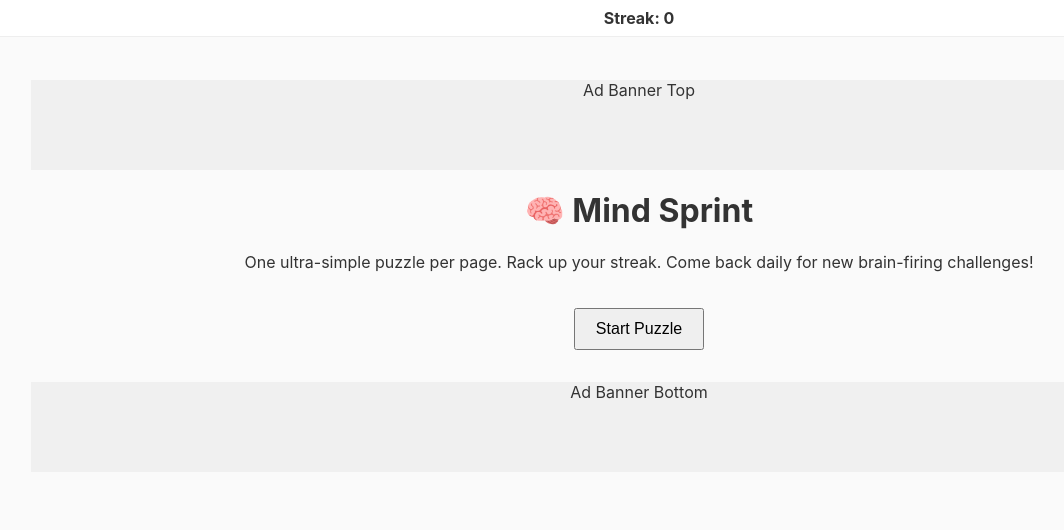
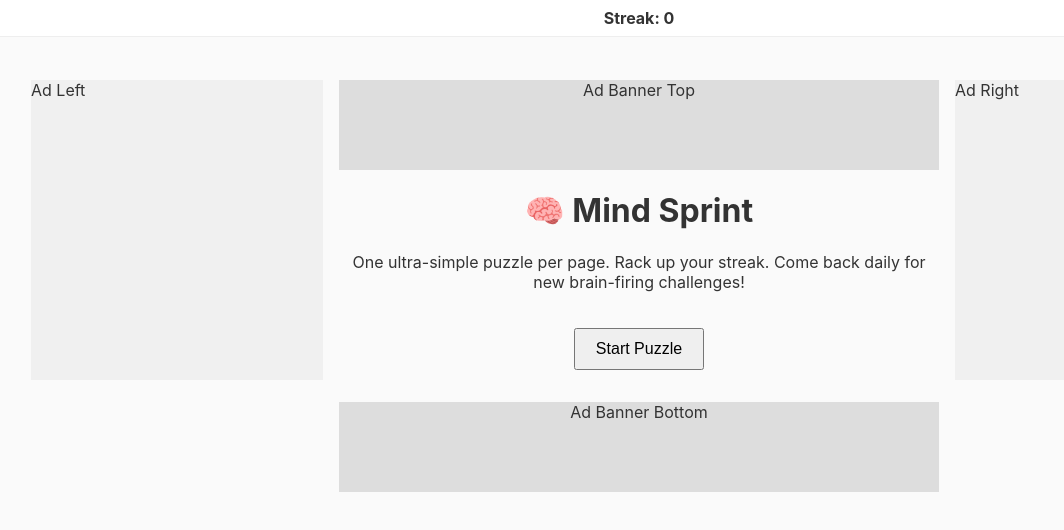
Before and after one commit to justinchase1984/mind-sprint, a Next.js app: page / in a window 1280 px wide. Shown: the top 530 px of the page, without its empty margins (1-1065 px from the left). Built offline with nearby package versions, Linux system fonts and the light colour scheme.

Commit message:
Update index.tsx

```diff
--- a/pages/index.tsx
+++ b/pages/index.tsx
@@ -4,6 +4,18 @@ import Link from 'next/link';
 
 export default function Home() {
   return (
+    <div
+      style={{
+        display: 'grid',
+        gridTemplateColumns: '1fr minmax(auto,600px) 1fr',
+        gap: '1rem',
+        padding: '2rem',
+      }}
+    >
+      {/* Left Ad */}
+      <div style={{ background: '#f0f0f0', height: '300px' }}>Ad Left</div>
+
+      {/* Main Content */}
       <>
         <Head>
           <title>Mind Sprint | Daily Brain Teasers & Puzzles</title>
@@ -12,15 +24,16 @@ export default function Home() {
             content="Test your wits with quick puzzles in sports, pop culture, geography, and more. New puzzle each page!"
           />
         </Head>
-      <main style={{ textAlign: 'center', padding: '2rem' }}>
-        {/* Top Ad Placeholder */}
-        <div style={{ marginBottom: '1rem', height: '90px', background: '#f0f0f0' }}>
+        <main style={{ textAlign: 'center' }}>
+          {/* Top Banner */}
+          <div style={{ marginBottom: '1rem', height: '90px', background: '#ddd' }}>
             Ad Banner Top
           </div>
 
           <h1>🧠 Mind Sprint</h1>
           <p>
-          One ultra-simple puzzle per page. Rack up your streak. Come back daily for new brain-firing challenges!
+            One ultra-simple puzzle per page. Rack up your streak. Come back daily for new
+            brain-firing challenges!
           </p>
           <Link href="/puzzle/1">
             <button style={{ marginTop: '20px', padding: '10px 20px', fontSize: '16px' }}>
@@ -28,11 +41,15 @@ export default function Home() {
             </button>
           </Link>
 
-        {/* Bottom Ad Placeholder */}
-        <div style={{ marginTop: '2rem', height: '90px', background: '#f0f0f0' }}>
+          {/* Bottom Banner */}
+          <div style={{ marginTop: '2rem', height: '90px', background: '#ddd' }}>
             Ad Banner Bottom
           </div>
         </main>
       </>
+
+      {/* Right Ad */}
+      <div style={{ background: '#f0f0f0', height: '300px' }}>Ad Right</div>
+    </div>
   );
 }
```
Lines whose indentation alone changed are shown as unchanged.
